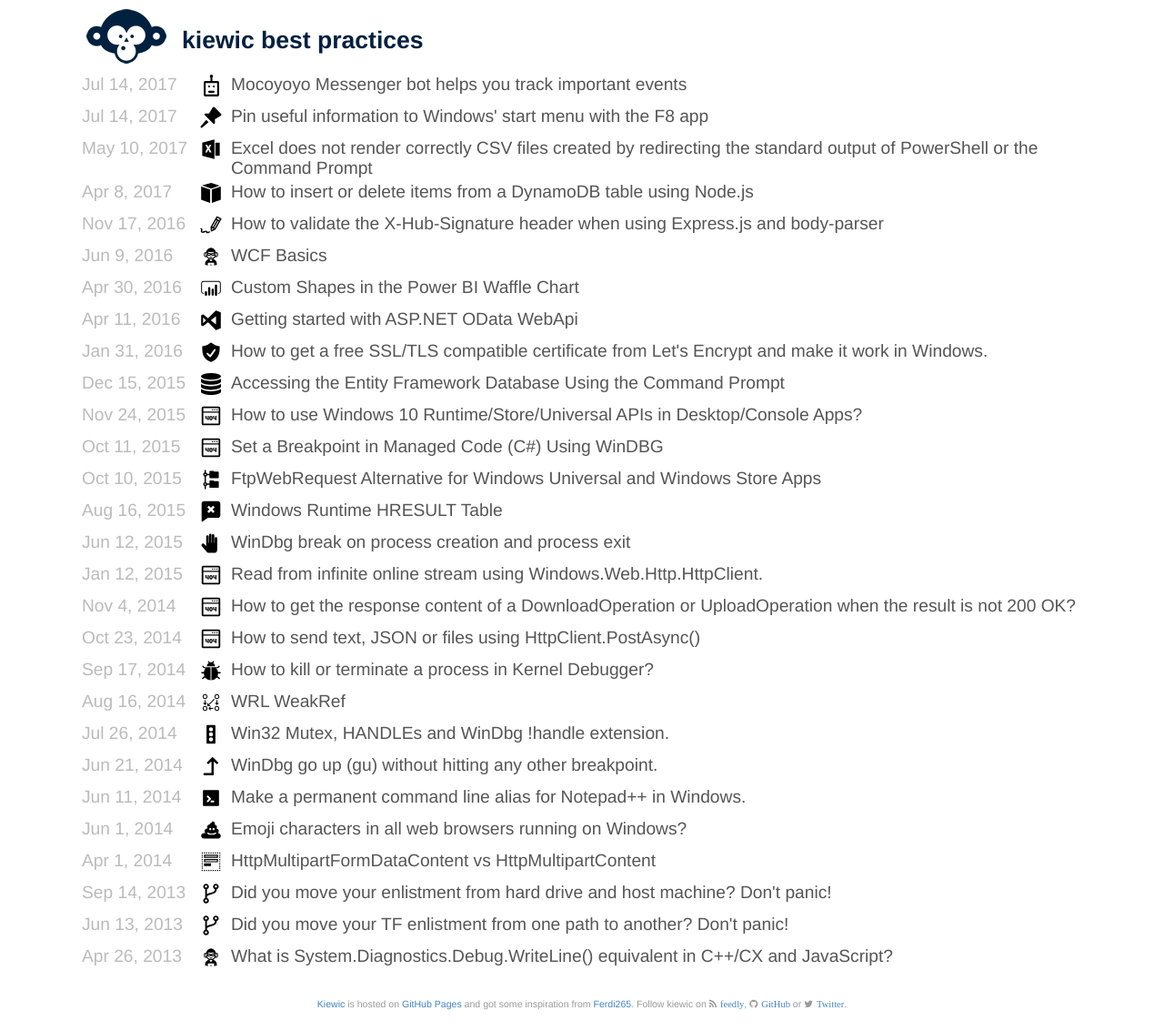
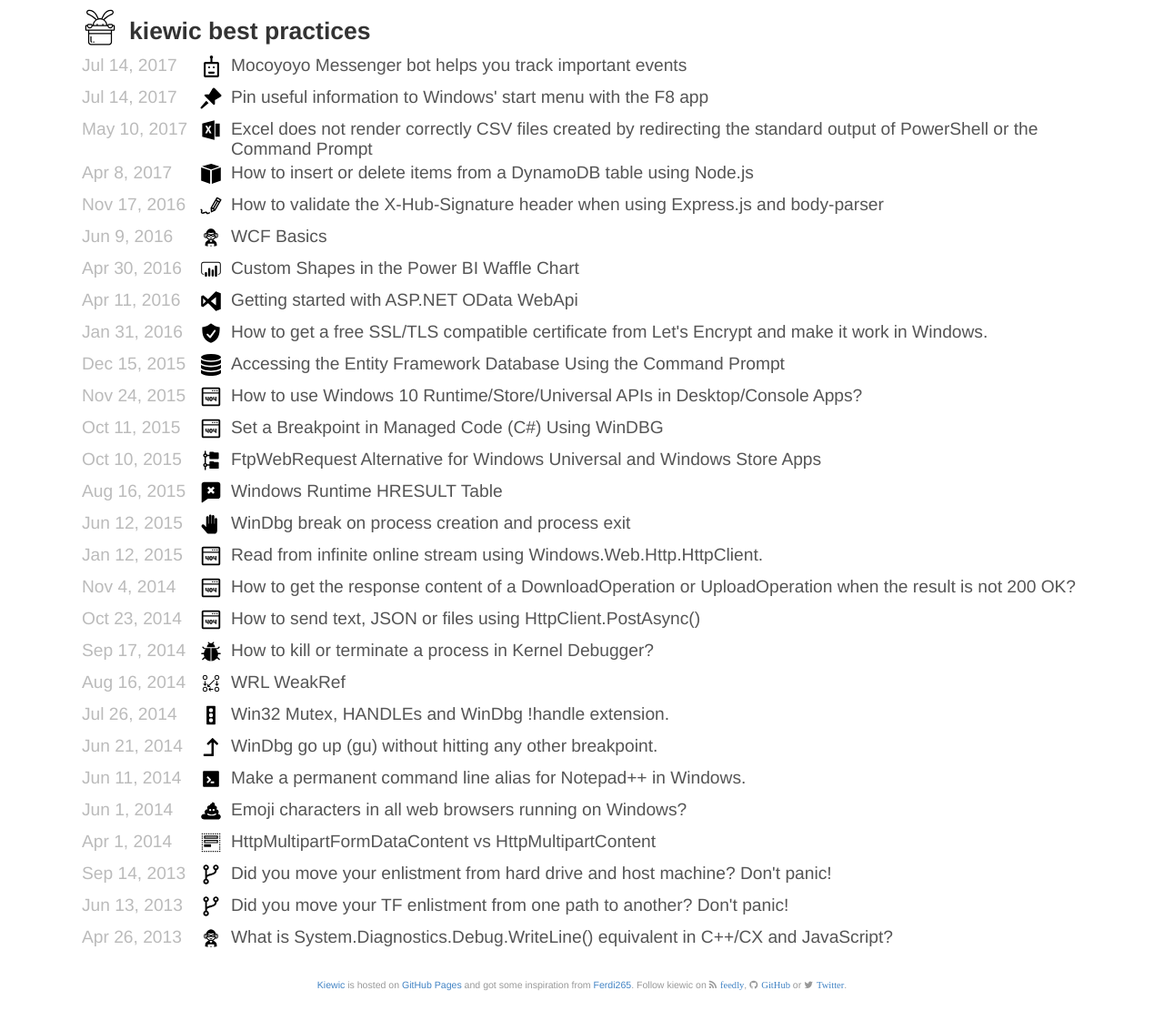
Before and after one commit to kiewic/kiewic.github.io, a Jekyll site: the page built from index.html, in a window 1280 px wide. Shown: the whole page at 91% size. Built offline with Jekyll 4.4.1, drawn with Linux system fonts in a browser that asks for light colours; nearby versions of some CDN libraries; after the commit the page ends 1111 px from its top, so only the background shows below that.

Commit message:
Update website logo with a circus 	rabbit

```diff
--- a/_includes/header.html
+++ b/_includes/header.html
@@ -3,7 +3,7 @@
         <div class="site-title">
             <div>
                 <a href="{{ site.baseurl }}/">
-                    <img src="/content/logo2.png" width="98" height="80" alt="Kiewic logo" title="Leave a message if you see this" />
+                    <img src="/assets/images/rabbit.svg" width="40" height="40" alt="Kiewic logo" title="Leave a message if you see this" />
                 </a>
             </div>
             <div>
--- a/css/main.css
+++ b/css/main.css
@@ -102,27 +102,29 @@
     padding-left: 0.25rem;
 }
 
-.site-title {
+.site-header .site-title {
     display: table;
 }
 
-.site-title div {
+.site-header .site-title div {
     display: table-cell;
     padding-right: 0.75em; /* Leave some space between the monkey and the text */
 }
 
-.site-title img {
+.site-header .site-title img {
     vertical-align: middle;
+    margin-top: 5px;
+    margin-bottom: 5px;
 }
 
-.site-title h1 {
+.site-header .site-title h1 {
     font-size: 1.66rem;
     vertical-align: middle;
     display: inline-block;
 }
 
-.site-title a {
-    color: #002040;
+.site-header .site-title a {
+    color: #333;
 }
 
 .home a, .home a:visited {
```
Also changed, not shown: assets/images/rabbit.svg (added), content/logo.png (deleted), content/logo2.png (deleted).
